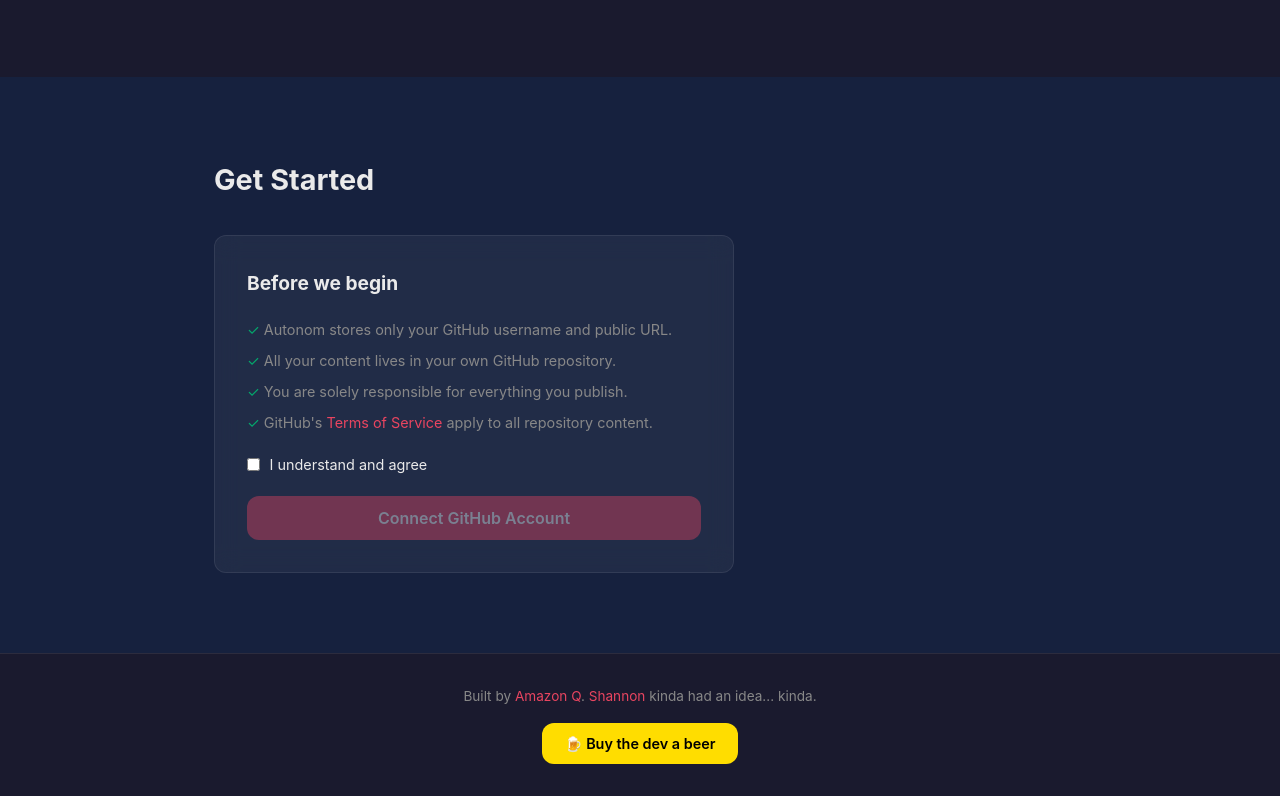
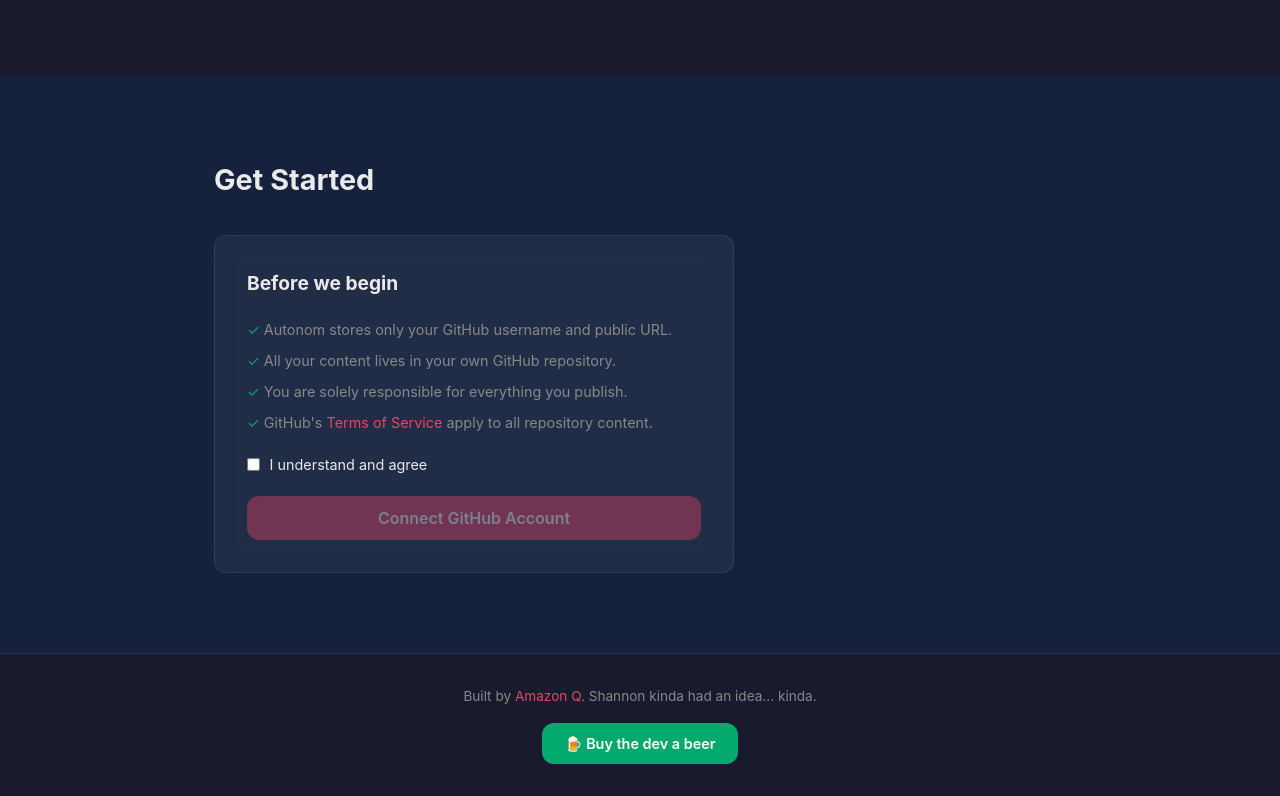
Before and after one commit to Shannon-Goddard/autonom-page, a plain HTML site: page index.html in a window 1280 px wide. Shown: the part 1725-2521 px from the top of the page. Drawn offline with Linux system fonts and the light colour scheme.

Commit message:
Footer: Shannon plain grey, beer button brand green

```diff
--- a/index.html
+++ b/index.html
@@ -173,7 +173,7 @@
 
   <!-- ─── Footer ────────────────────────────────────────────────────────────── -->
   <footer id="site-footer">
-    <p>Built by <a href="https://github.com/Shannon-Goddard/autonom-page" target="_blank" rel="noopener">Amazon Q</a>. <a href="https://github.com/Shannon-Goddard" target="_blank" rel="noopener">Shannon</a> kinda had an idea... kinda.</p>
+    <p>Built by <a href="https://github.com/Shannon-Goddard/autonom-page" target="_blank" rel="noopener">Amazon Q</a>. <span style="color:var(--text-muted)">Shannon</span> kinda had an idea... kinda.</p>
     <a href="https://buymeacoffee.com/goddardshannon9" target="_blank" rel="noopener" class="btn-beer" aria-label="Buy the dev a beer">🍺 Buy the dev a beer</a>
   </footer>
 
--- a/onboard.css
+++ b/onboard.css
@@ -311,8 +311,8 @@
 .btn-beer {
   display: inline-block;
   padding: 0.55rem 1.4rem;
-  background: #FFDD00;
-  color: #000;
+  background: var(--accent-2);
+  color: #fff;
   border-radius: var(--radius);
   font-size: 0.9rem;
   font-weight: 600;
```
